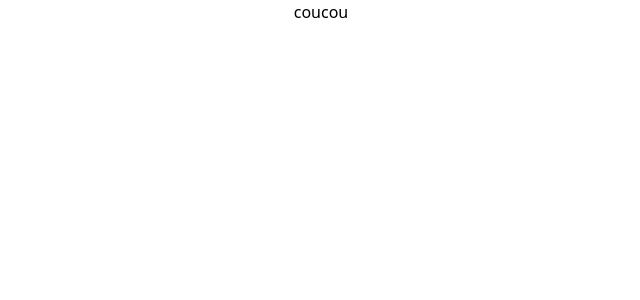
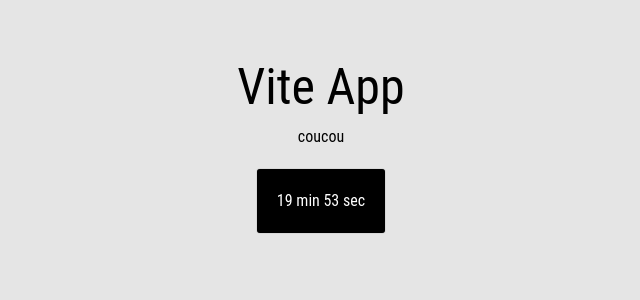
Before and after one commit to WildCodeSchool/2023-02-JS-LaLoupe-LifeIsNotSoStrange.TM, a React (Vite) app in the folder frontend/: page / in a window 1280 px wide. Shown: the top 300 px of the page, without its empty margins (319-959 px from the left). Built offline with nearby package versions, Linux system fonts and the light colour scheme.

Commit message:
Ajout du timer

```diff
--- a/frontend/src/App.jsx
+++ b/frontend/src/App.jsx
@@ -1,9 +1,11 @@
 import "./App.css";
+import Chronometre from "@components/Timer";
 
 function App() {
   return (
     <div>
       <p className="text-center">coucou</p>
+      <Chronometre />
     </div>
   );
 }
--- /dev/null
+++ b/frontend/src/components/Timer.css
@@ -0,0 +1,67 @@
+* {
+  font-family: "Roboto Condensed", sans-serif;
+}
+
+html {
+  background-color: rgba(0, 0, 0, 0.1);
+  text-align: center;
+}
+
+head,
+title {
+  display: block;
+}
+
+title {
+  font-size: 50px;
+  margin-top: 50px;
+}
+
+.Chrono {
+  height: auto;
+  margin-top: 20px;
+  display: inline-block;
+  padding: 20px;
+  background-color: black;
+  color: white;
+  border-radius: 3px;
+  box-shadow: 0px 0px 1px 0px #656565;
+}
+.Chrono h1 {
+  height: 50px;
+  display: inline-block;
+  position: relative;
+  margin: 0;
+  padding: 10px 20px;
+  background-color: rgb(51, 177, 202);
+  font-size: 20px;
+  border: 1px solid rgba(0, 0, 0, 0.2);
+}
+.Chrono h1:before {
+  content: "";
+  position: absolute;
+  left: 0;
+  top: 0;
+  right: 0;
+  bottom: 33px;
+  background: rgba(255, 255, 255, 0.2);
+}
+
+.Chrono .buttons {
+  margin-top: 20px;
+}
+.Chrono button {
+  border: none;
+  background: transparent;
+  font-size: 15px;
+  cursor: pointer;
+  outline: none;
+  border-bottom: 2px solid rgba(0, 0, 0, 0.2);
+  color: white;
+}
+.Chrono button + button {
+  margin-left: 10px;
+}
+.Chrono button:hover {
+  border-bottom-color: white;
+}
--- /dev/null
+++ b/frontend/src/components/Timer.jsx
@@ -0,0 +1,31 @@
+import React, { useState, useEffect } from "react";
+import "./Timer.css";
+
+function Chronometre() {
+  const [tempsRestant, setTempsRestant] = useState(1200);
+
+  useEffect(() => {
+    const intervalId = setInterval(() => {
+      if (tempsRestant === 0) {
+        clearInterval(intervalId);
+      } else {
+        setTempsRestant(tempsRestant - 1);
+      }
+    }, 1000);
+    return () => {
+      clearInterval(intervalId);
+    };
+  }, [tempsRestant]);
+
+  const minutes = Math.floor(tempsRestant / 60);
+  const secondes = tempsRestant % 60;
+
+  return (
+    <div className="Chrono">
+      {minutes} min {minutes > 1}
+      {secondes} sec{secondes > 1}
+    </div>
+  );
+}
+
+export default Chronometre;
```
